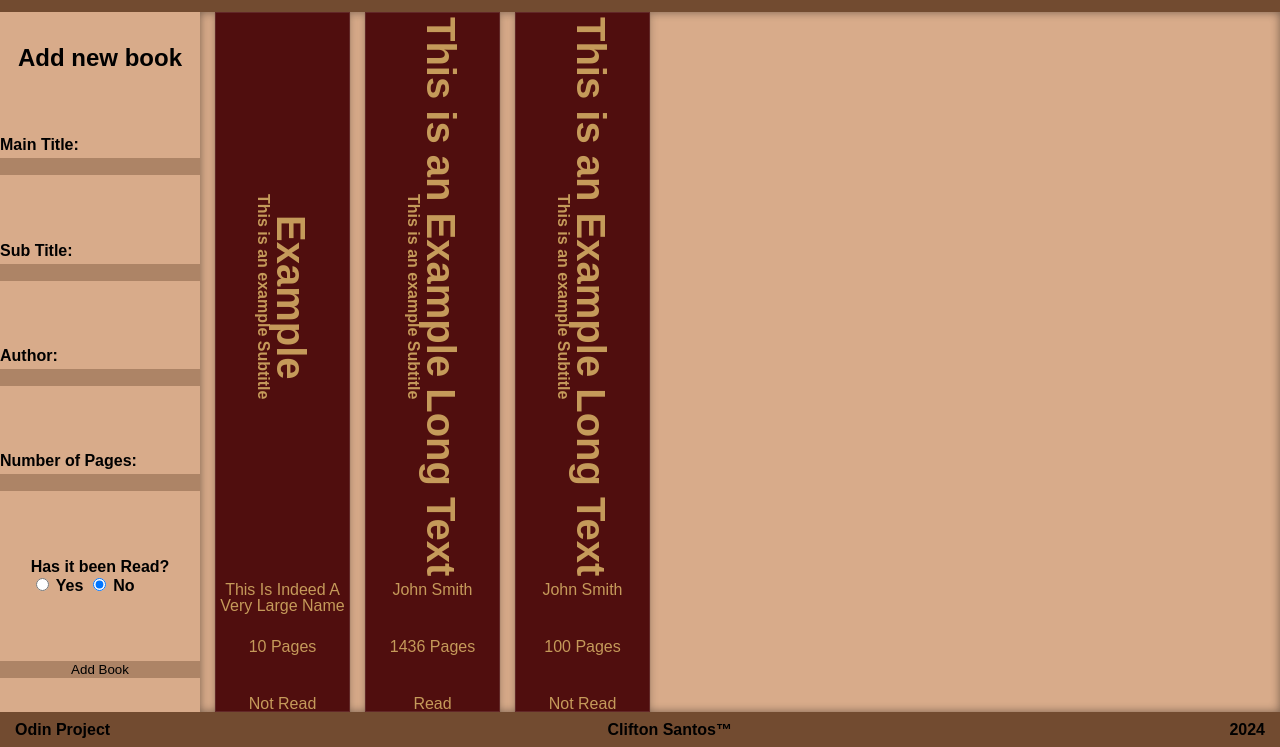
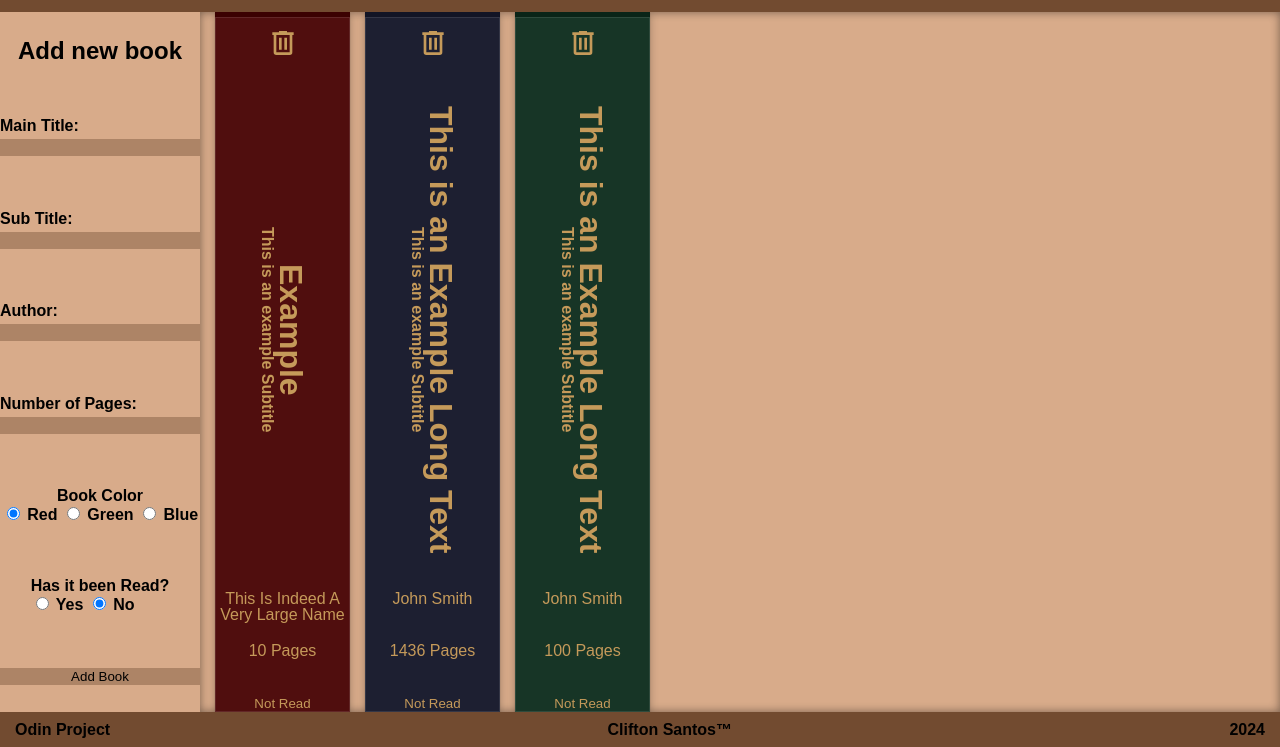
Before and after one commit to Clifton-TS/odin-library, a plain HTML site: page index.html in a window 1280 px wide. Shown: the part 58-805 px from the top of the page. Drawn offline with Linux system fonts and the light colour scheme.

Commit message:
Finish layout

```diff
--- a/index.html
+++ b/index.html
@@ -4,7 +4,7 @@
     <meta charset="UTF-8">
     <meta name="viewport" content="width=device-width, initial-scale=1.0">
     <link rel="stylesheet" href="style.css">
-    <title>Document</title>
+    <title>WoodShelf</title>
 </head>
 <body>
     <div class="container">
@@ -39,9 +39,18 @@
 
                 <div class="form-group">
                     <fieldset>
-                        <legend>Has it been Read?</legend>
-                        <label><input type="radio" name="radio" value="yes" /> Yes</label>
-                        <label><input type="radio" name="radio" value="no" checked="checked"/> No</label>
+                        <legend align="center">Book Color</legend>
+                        <label><input type="radio" name="color" value="red"  checked="checked"/> Red</label>
+                        <label><input type="radio" name="color" value="green" /> Green</label>
+                        <label><input type="radio" name="color" value="Blue" /> Blue</label>
+                    </fieldset>
+                </div>
+
+                <div class="form-group">
+                    <fieldset>
+                        <legend align="center">Has it been Read?</legend>
+                        <label><input type="radio" name="is-read" value="yes" /> Yes</label>
+                        <label><input type="radio" name="is-read" value="no" checked="checked"/> No</label>
                     </fieldset>
                 </div>
 
@@ -53,6 +62,9 @@
 
         <div class="shelf">
             <div class="book red">
+
+                <button class="delete button" type="button"><img src="Icons/trash-can-outline.svg" alt="Delete" srcset=""></button>
+
                 <div class="title">
                     <h1 class="main">Example</h1>
                     <h4 class="sub">This is an example Subtitle</h4>
@@ -66,13 +78,14 @@
                     10 Pages
                 </p>
 
-                <p class="read">
-                    Not Read
-                </p>
+                <button class="button">Not Read</button>
 
             </div>
 
             <div class="book blue">
+
+                <button class="delete button" type="button"><img src="Icons/trash-can-outline.svg" alt="Delete" srcset=""></button>
+
                 <div class="title">
                     <h1 class="main">This is an Example Long Text</h1>
                     <h4 class="sub">This is an example Subtitle</h4>
@@ -86,13 +99,14 @@
                     1436 Pages
                 </p>
 
-                <p class="read">
-                    Read
-                </p>
+                <button class="button">Not Read</button>
 
             </div>
 
             <div class="book green">
+
+                <button class="delete button" type="button"><img src="Icons/trash-can-outline.svg" alt="Delete" srcset=""></button>
+
                 <div class="title">
                     <h1 class="main">This is an Example Long Text</h1>
                     <h4 class="sub">This is an example Subtitle</h4>
@@ -106,9 +120,7 @@
                     100 Pages
                 </p>
 
-                <p class="read">
-                    Not Read
-                </p>
+                <button class="button">Not Read</button>
 
             </div>
         </div>
--- a/style.css
+++ b/style.css
@@ -61,6 +61,14 @@ form input {
     outline: none;
 }
 
+form input:hover {
+    background-color: rgb(110, 85, 67);
+}
+
+form input:active {
+    background-color: rgb(77, 55, 40);
+}
+
 .shelf {
     background-color: rgb(216, 171, 138);
     display: grid;
@@ -74,14 +82,40 @@ form input {
 }
 
 .book {
-    background-color: #500e0e;
-    color: #c59a5a;
     display: grid;
-    grid-template-rows: 10fr 1fr 1fr;
-    /* flex-direction: flex; */
+    grid-template-rows: 1fr 10fr 1fr 1fr;
+    justify-content: center;
     text-align: center;
     margin-left: 15px;
     box-shadow: 0 1px 1px rgba(0, 0, 0, 0.25), 0 2px 8px rgba(0, 0, 0, 0.25), inset 0px 0px 0px 1px rgba(255, 255, 255, 0.1);
+    color: #c59a5a;
+}
+
+.red {
+    background-color: #500e0e;
+    border-top: #3b0101 solid 5px;
+}
+
+.green {
+    background-color: #173526;
+    border-top: #0a2417 solid 5px;
+}
+
+.blue {
+    background-color: #1d1f31;
+    border-top: #121425 solid 5px;
+}
+
+.delete {
+    display: flex;
+    justify-content: center;
+    margin-top: 5px;
+    margin-bottom: 5px;
+    width: 135px
+}
+
+.delete img {
+    max-width: 2rem;
 }
 
 .title {
@@ -90,15 +124,43 @@ form input {
     display: flex;
     flex-direction: column;
     justify-content: center;
-    font-family: 'Times New Roman', Times, serif;
 }
 
 .main {
-    font-size: 5vh;
+    font-size: 2rem;
 }
 
 .sub {
-    font-size: 2vh;
+    font-size: 1rem;
+}
+
+.read {
+    display: flex;
+
+}
+
+.button {
+    background-color: #ffffff00;
+    color: #c59a5a;
+    display: flex;
+    align-items: center;
+    justify-content: center;
+    border: none;
+}
+
+.button:hover {
+    background-color: rgba(0, 0, 0, 0.400);
+}
+
+.button:active {
+    background-color: rgba(0, 0, 0, 0.61);
+    outline: none;
+}
+
+.read a {
+    text-decoration: none;
+    color: #c59a5a;
+    min-width: 135px;
 }
 
 .footer {
```
Also changed, not shown: Icons/trash-can-outline.svg (added).
